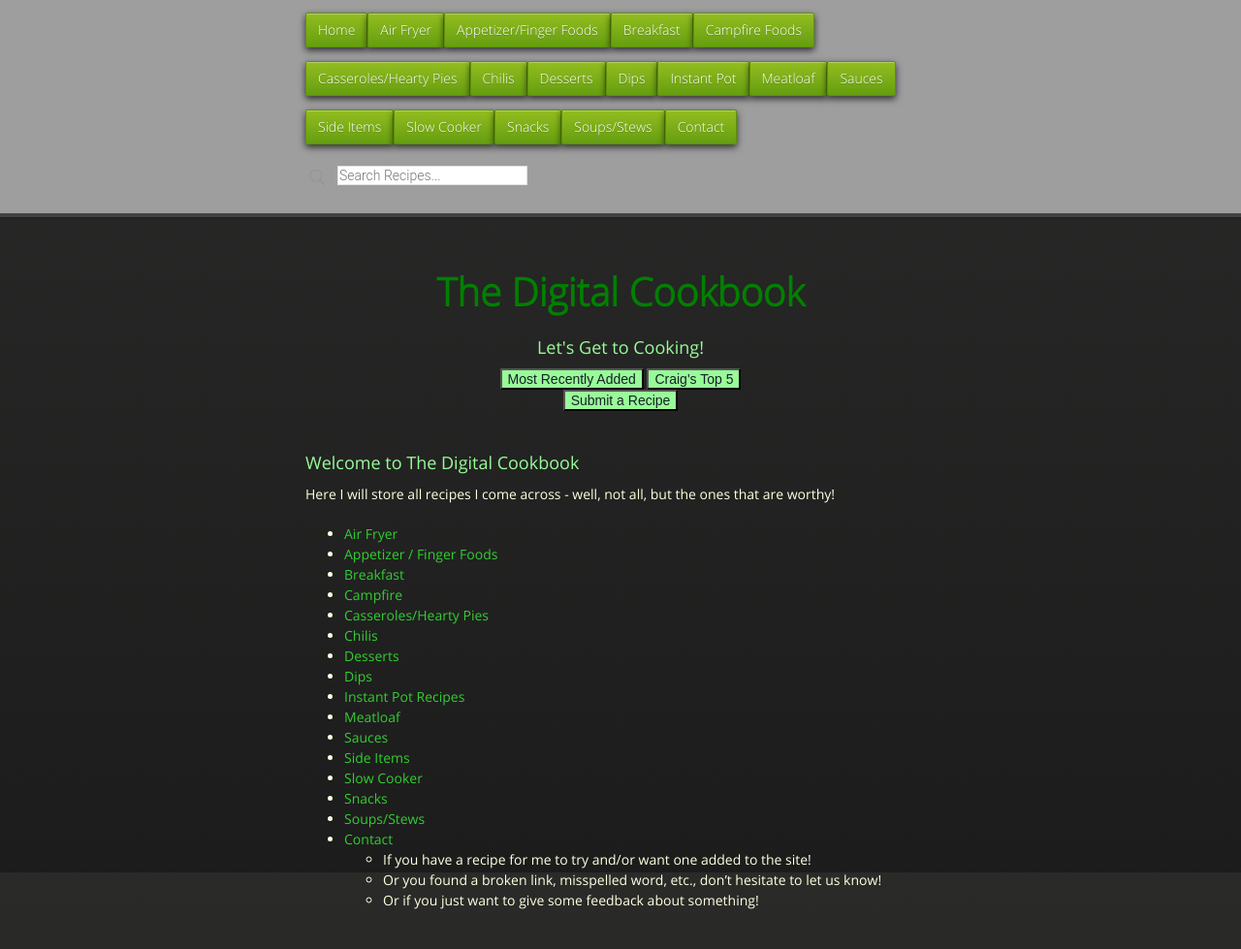
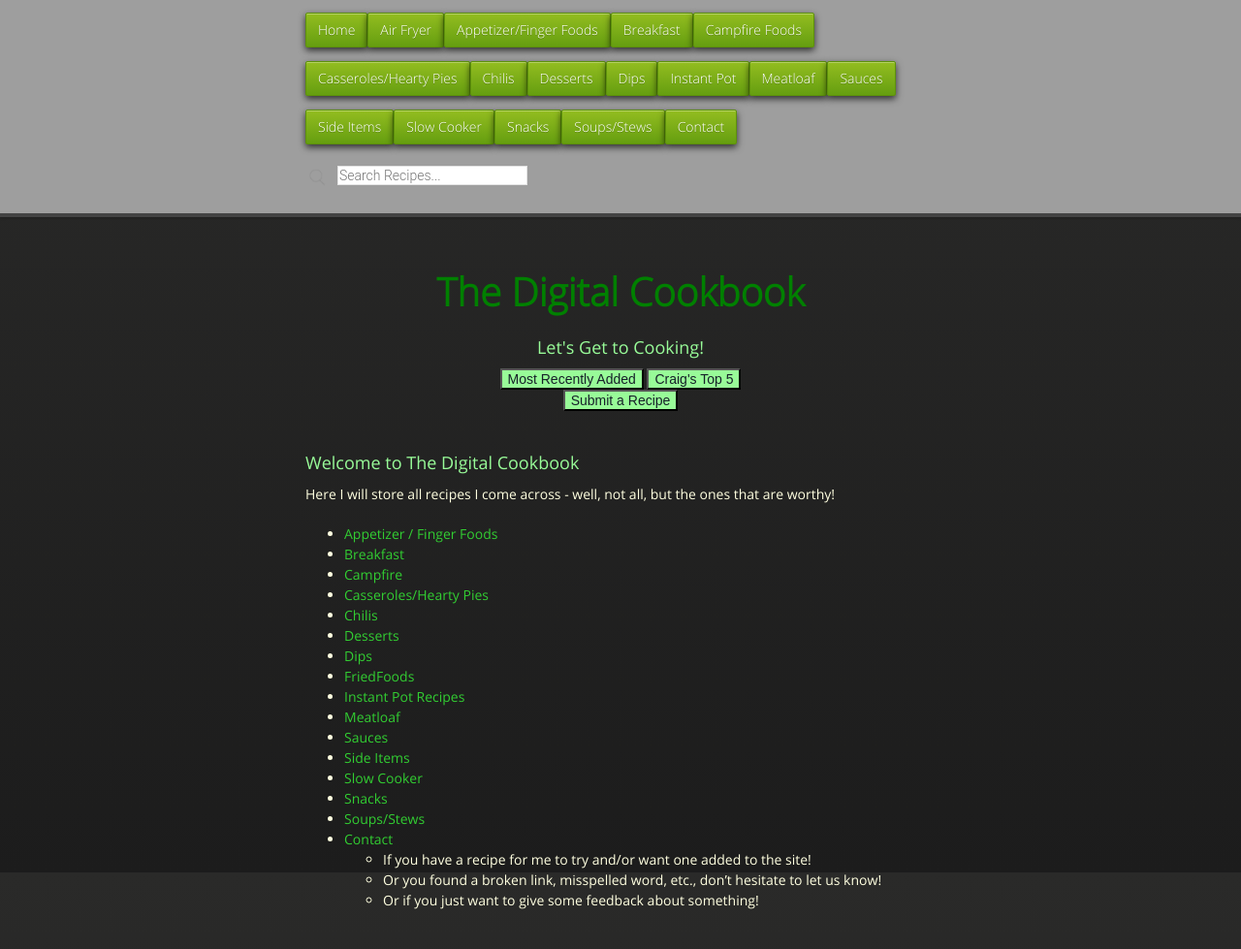
Before and after one commit to cmwillett/TheDigitalCookbook, a Jekyll site: the page built from index.md, in a window 1280 px wide. Shown: the whole page at 97% size. Built offline with Jekyll 4.4.1, drawn with Linux system fonts in a browser that asks for light colours; nearby versions of some CDN libraries.

Commit message:
Update index.md

```diff
--- a/index.md
+++ b/index.md
@@ -7,7 +7,6 @@ tags: home
 
 Here I will store all recipes I come across - well, not all, but the ones that are worthy!
 
-* [Air Fryer]({{site.github.url}}/AirFryer/index.html)
 * [Appetizer / Finger Foods]({{site.github.url}}/AppetizerFingerFoods/index.html)
 * [Breakfast]({{site.github.url}}/Breakfast/index.html)
 * [Campfire]({{site.github.url}}/Campfire/index.html)
@@ -15,6 +14,7 @@ Here I will store all recipes I come across - well, not all, but the ones that a
 * [Chilis]({{site.github.url}}/Chilis/index.html)
 * [Desserts]({{site.github.url}}/Desserts/index.html)
 * [Dips]({{site.github.url}}/Dips/index.html)
+* [FriedFoods]({{site.github.url}}/FriedFoods/index.html)
 * [Instant Pot Recipes]({{site.github.url}}/InstantPot/index.html)
 * [Meatloaf]({{site.github.url}}/Meatloaf/index.html)
 * [Sauces]({{site.github.url}}/Sauces/index.html)
```
